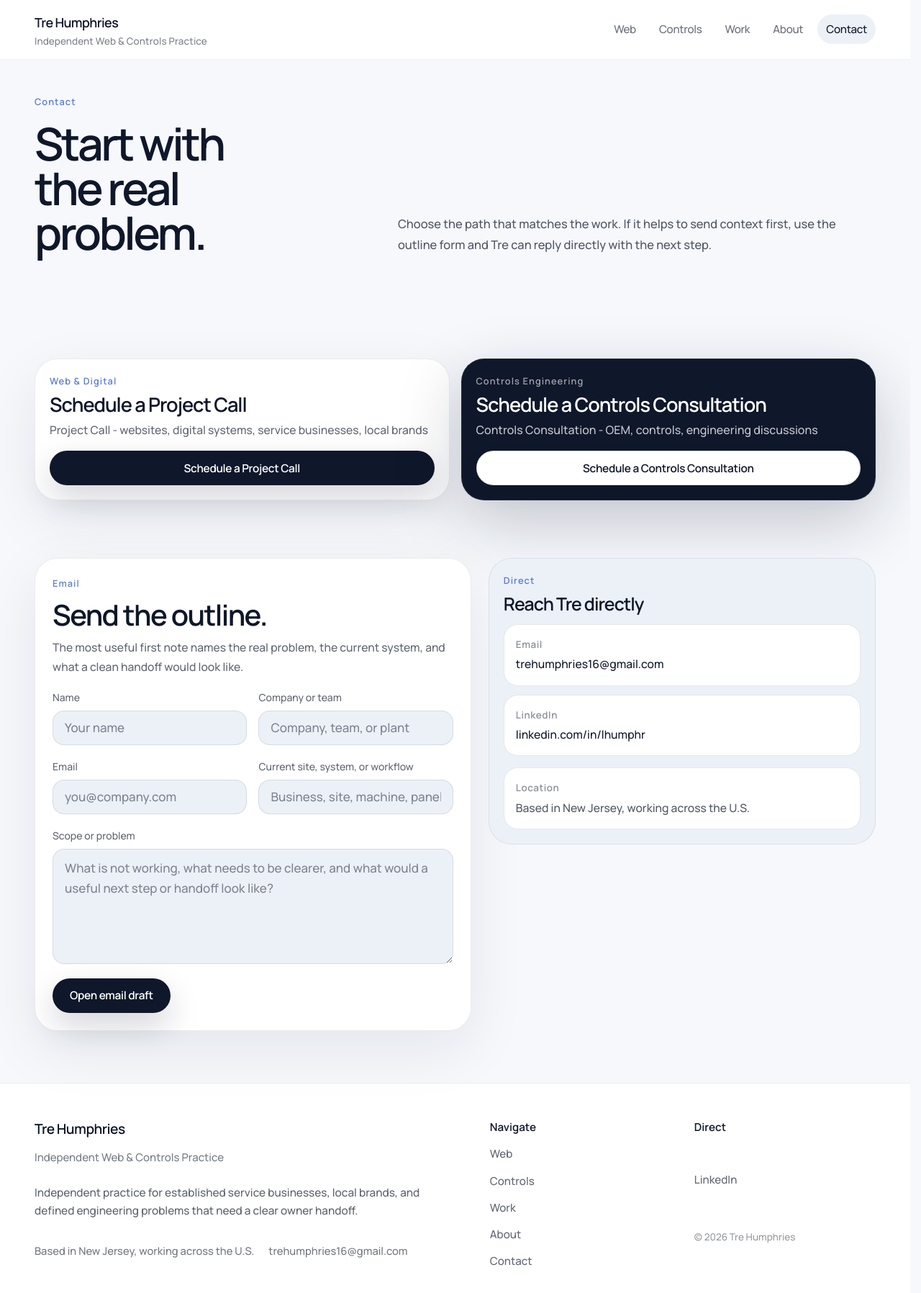
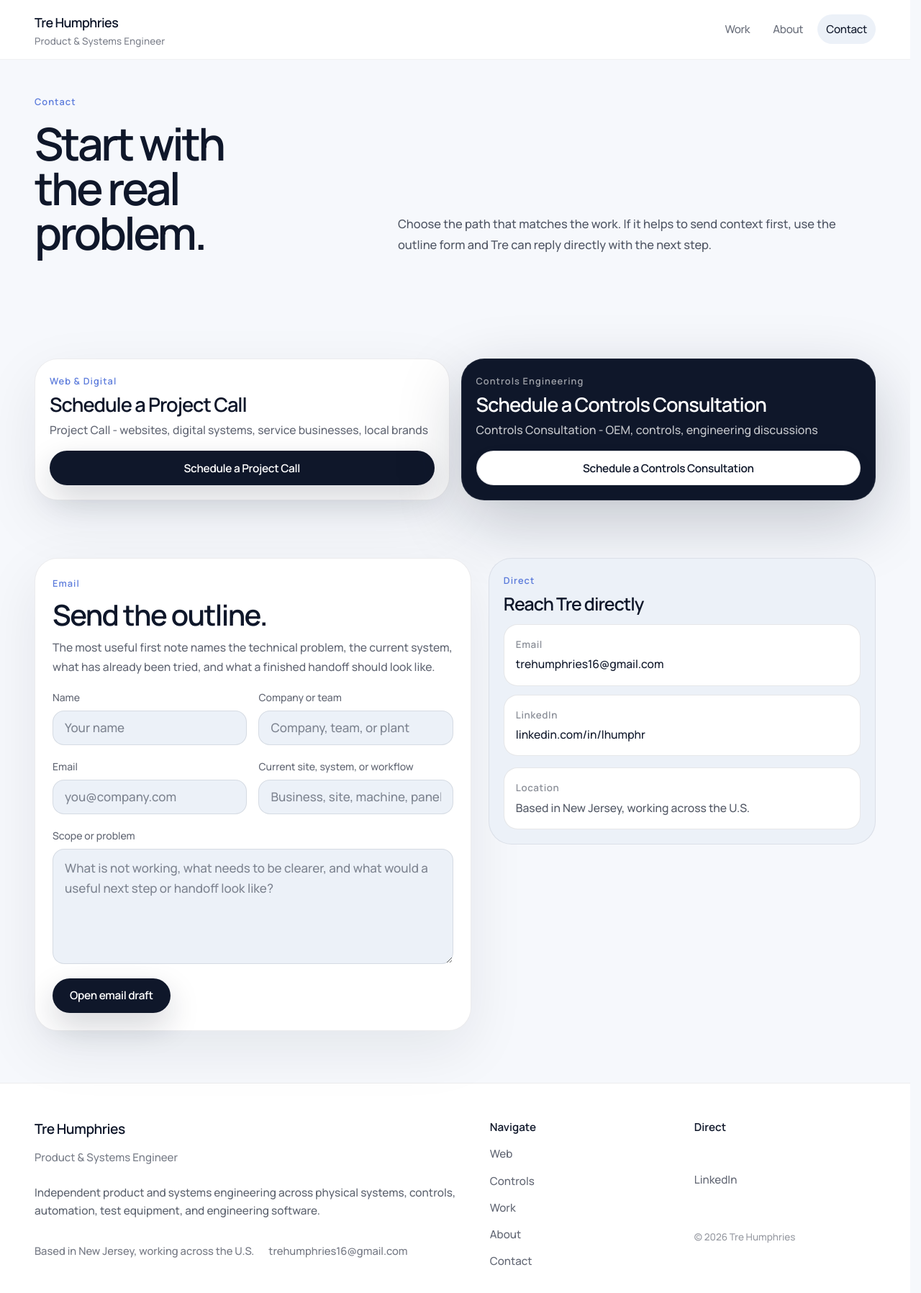
Before and after one commit to lhumphries16/portfolio-site, a React (Vite) app: page /contact in a window 1280 px wide. Shown: the top 1796 px of the page at 72% size. Built offline with nearby package versions, Linux system fonts and the light colour scheme.

Commit message:
reposition brand around product and systems engineering

```diff
--- a/src/data/profile.ts
+++ b/src/data/profile.ts
@@ -1,4 +1,4 @@
-export type ScheduleAudience = 'web' | 'controls';
+export type ScheduleAudience = 'project' | 'web' | 'controls';
 
 const contactEmail = 'trehumphries16@gmail.com';
 
@@ -9,6 +9,11 @@ type ScheduleConfig = {
 };
 
 const scheduleConfig: Record<ScheduleAudience, ScheduleConfig> = {
+  project: {
+    label: 'Discuss a Project',
+    description: 'Project Call - product development, controls, automation, test systems, and engineering software',
+    href: 'https://cal.com/tre-humphries/project-call',
+  },
   web: {
     label: 'Schedule a Project Call',
     description: 'Project Call - websites, digital systems, service businesses, local brands',
@@ -33,13 +38,11 @@ export function getScheduleLink(audience: ScheduleAudience) {
 export const profile = {
   brand: {
     name: 'Tre Humphries',
-    role: 'Independent Web & Controls Practice',
+    role: 'Product & Systems Engineer',
     location: 'Based in New Jersey, working across the U.S.',
     email: contactEmail,
   },
   navigation: [
-    { label: 'Web', href: '/web' },
-    { label: 'Controls', href: '/controls' },
     { label: 'Work', href: '/work' },
     { label: 'About', href: '/about' },
     { label: 'Contact', href: '/contact' },
@@ -62,7 +65,7 @@ export const profile = {
   },
   contact: {
     helper:
-      'The most useful first note names the real problem, the current system, and what a clean handoff would look like.',
+      'The most useful first note names the technical problem, the current system, what has already been tried, and what a finished handoff should look like.',
     methods: [
       {
         label: 'Email',
@@ -77,5 +80,5 @@ export const profile = {
     ],
   },
   footerNote:
-    'Independent practice for established service businesses, local brands, and defined engineering problems that need a clear owner handoff.',
+    'Independent product and systems engineering across physical systems, controls, automation, test equipment, and engineering software.',
 } as const;
```
